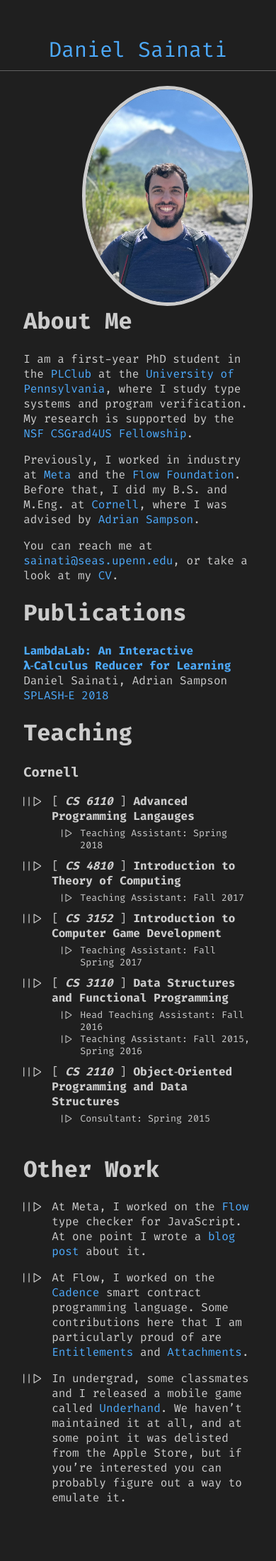
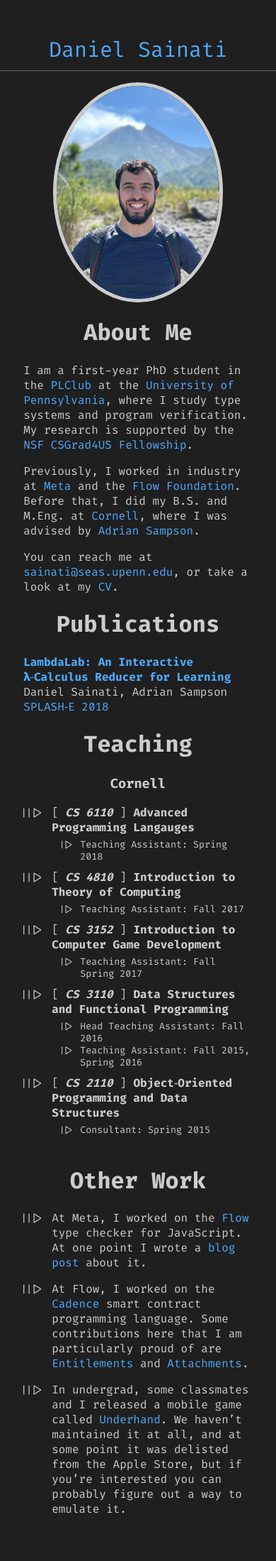
Before and after one commit to dsainati1/website, a Jekyll site: the page built from index.md, in a window 390 px wide. Shown: the whole page at 71% size. Built offline with Jekyll 4.4.1, drawn with Linux system fonts in a browser that asks for light colours.

Commit message:
center on mobile

```diff
--- a/_sass/style.scss
+++ b/_sass/style.scss
@@ -88,10 +88,32 @@ ul ul {
 
 /* Mobile */
 
+
 @media (max-width: 800px) {
     .container {
         max-width: $med-width;
         transition: 0.3s ease all;
+    }
+
+    .profile-picture {
+        float: none;
+        border: 5px solid $text-color;
+        height: $img-height;
+        display: block;
+        margin-left: auto;
+        margin-right: auto;
+    }
+
+    h1 {
+        text-align: center;
+    }
+
+    h2 {
+        text-align: center;
+    }
+
+    h3 {
+        text-align: center;
     }
 }
 
--- a/index.md
+++ b/index.md
@@ -2,6 +2,7 @@
 layout: default
 ---
 <img class="profile-picture" src="/picture.jpg">
+
 # About Me
 
 I am a first-year PhD student in the [PLClub](https://www.cis.upenn.edu/~plclub/) at the [University of Pennsylvania](https://www.cis.upenn.edu/),
```
Also changed, not shown: 4 other files.
